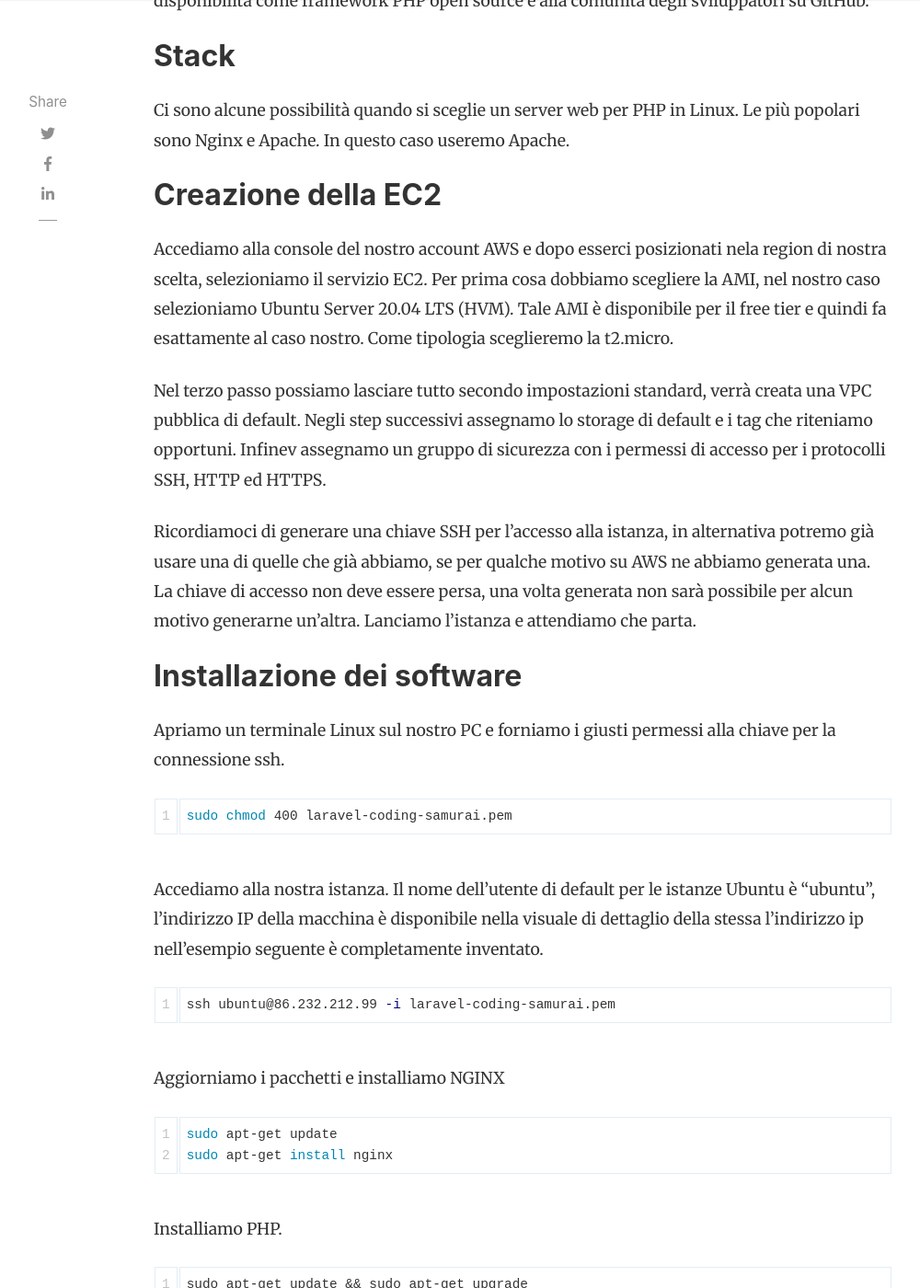
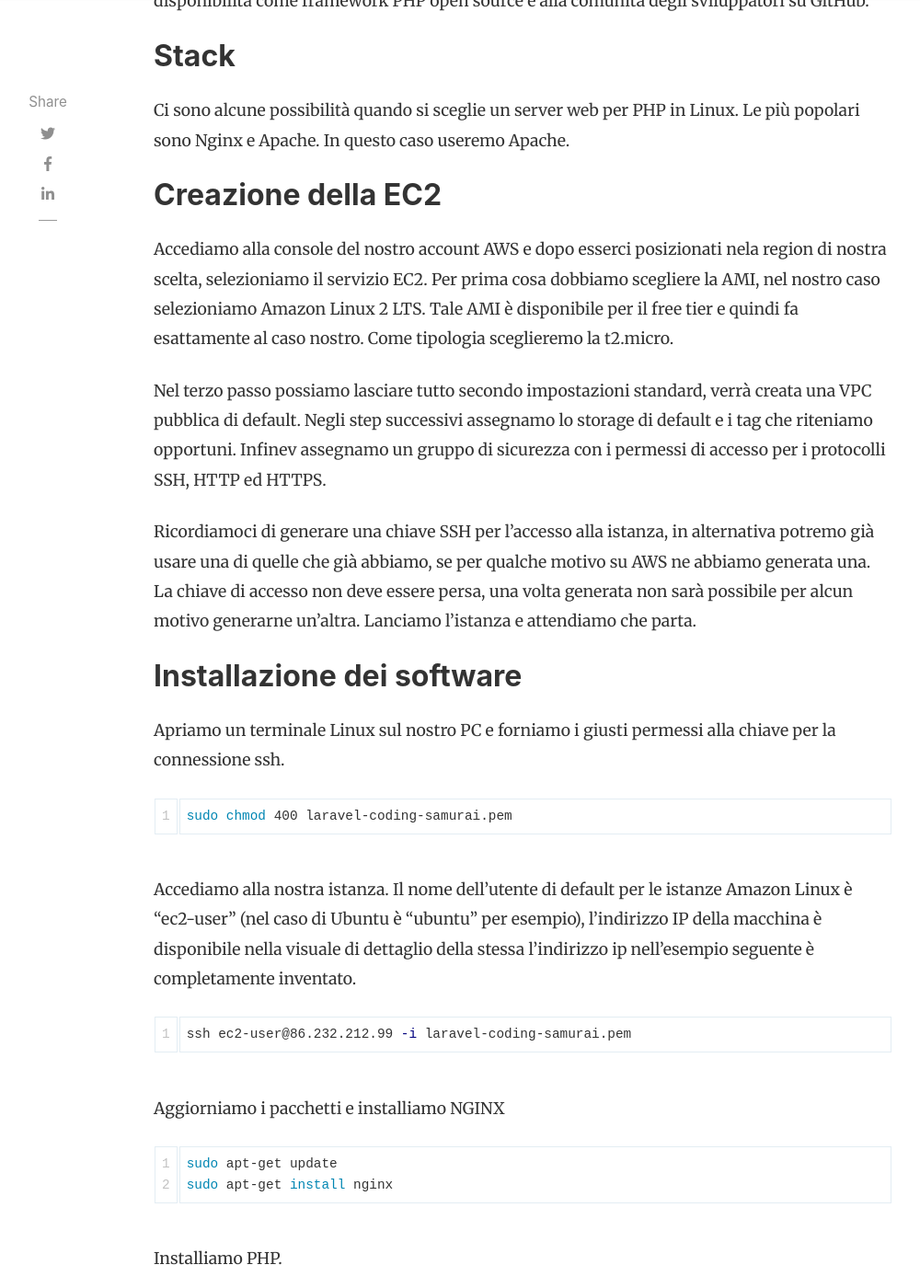
Before and after one commit to mattiatoselli/codingsamurai, a Jekyll site: the page built from _posts/2020-12-23-how-to-configure-laravel-on-amazon-ec2.md.md, in a window 1280 px wide and 1400 px high, scrolled down 1959 px. Shown: the whole window at 92% size, without its empty margins (118-1118 px from the left). Built offline with Jekyll 4.4.1, drawn with Linux system fonts in a browser that asks for light colours; nearby versions of some CDN libraries; comment, search, counter and statistics services are not loaded.

Commit message:
Update 2020-12-23-how-to-configure-laravel-on-amazon-ec2.md.md

````diff
--- a/_posts/2020-12-23-how-to-configure-laravel-on-amazon-ec2.md.md
+++ b/_posts/2020-12-23-how-to-configure-laravel-on-amazon-ec2.md.md
@@ -39,7 +39,7 @@ Ci sono alcune possibilità quando si sceglie un server web per PHP in Linux. Le
 
 ## Creazione della EC2
 
-Accediamo alla console del nostro account AWS e dopo esserci posizionati nela region di nostra scelta, selezioniamo il servizio EC2. Per prima cosa dobbiamo scegliere la AMI, nel nostro caso selezioniamo Ubuntu Server 20.04 LTS (HVM). Tale AMI è disponibile per il free tier e quindi fa esattamente al caso nostro. Come tipologia sceglieremo la t2.micro.
+Accediamo alla console del nostro account AWS e dopo esserci posizionati nela region di nostra scelta, selezioniamo il servizio EC2. Per prima cosa dobbiamo scegliere la AMI, nel nostro caso selezioniamo Amazon Linux 2 LTS. Tale AMI è disponibile per il free tier e quindi fa esattamente al caso nostro. Come tipologia sceglieremo la t2.micro.
 
 Nel terzo passo possiamo lasciare tutto secondo impostazioni standard, verrà creata una VPC pubblica di default. Negli step successivi assegnamo lo storage di default e i tag che riteniamo opportuni. Infinev assegnamo un gruppo di sicurezza con i permessi di accesso per i protocolli SSH, HTTP ed HTTPS.
 
@@ -54,10 +54,10 @@ Apriamo un terminale Linux sul nostro PC e forniamo i giusti permessi alla chiav
 sudo chmod 400 laravel-coding-samurai.pem
 ```
 
-Accediamo alla nostra istanza. Il nome dell'utente di default per le istanze Ubuntu è "ubuntu", l'indirizzo IP della macchina è disponibile nella visuale di dettaglio della stessa l'indirizzo ip nell'esempio seguente è completamente inventato.
+Accediamo alla nostra istanza. Il nome dell'utente di default per le istanze Amazon Linux è "ec2-user" (nel caso di Ubuntu è "ubuntu" per esempio), l'indirizzo IP della macchina è disponibile nella visuale di dettaglio della stessa l'indirizzo ip nell'esempio seguente è completamente inventato.
 
 ```bash
-ssh ubuntu@86.232.212.99 -i laravel-coding-samurai.pem
+ssh ec2-user@86.232.212.99 -i laravel-coding-samurai.pem
 ```
 
 Aggiorniamo i pacchetti e installiamo NGINX
````
